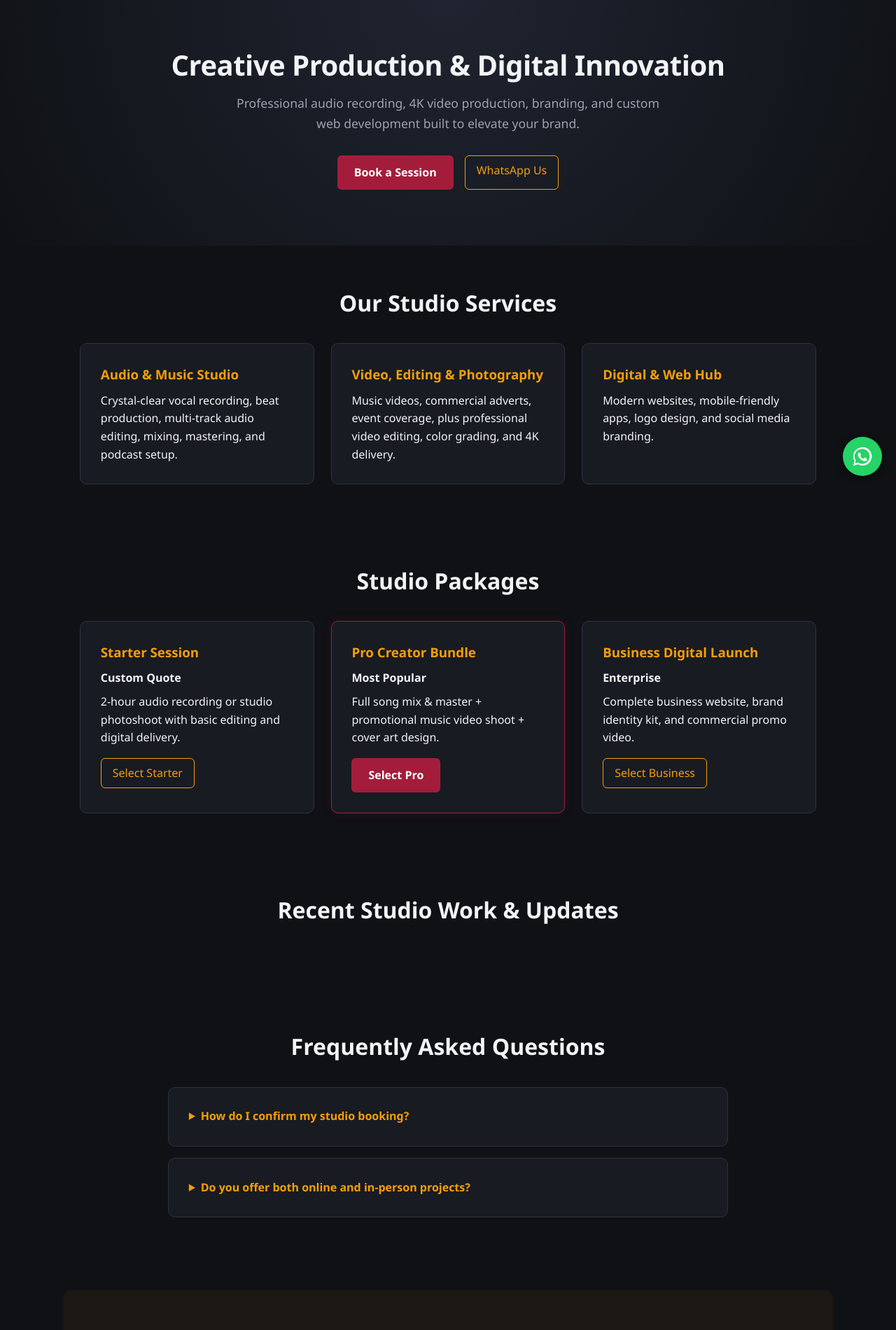
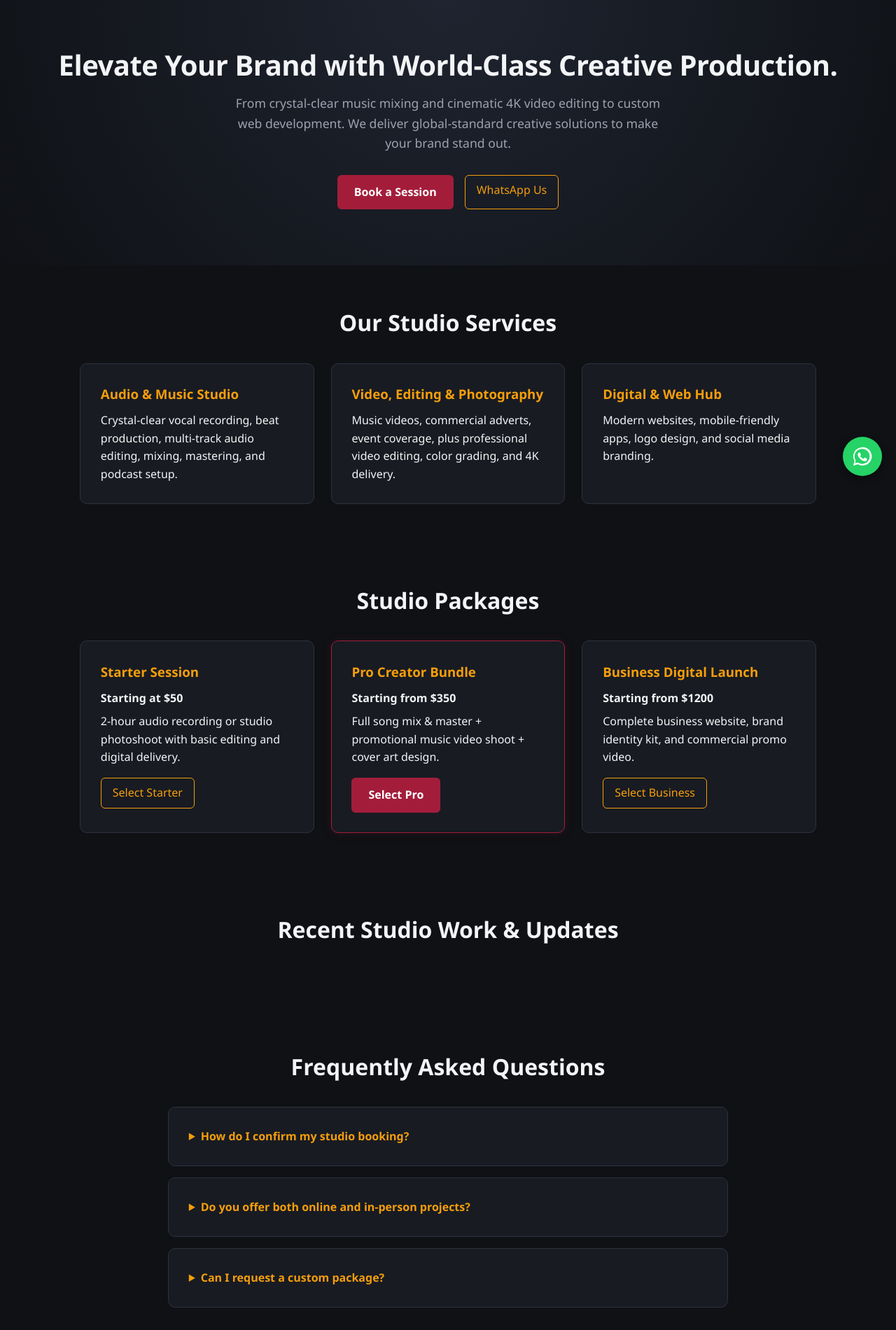
Before and after one commit to Musenze1/musenze-digital-hub, a plain HTML site: page index.html in a window 1280 px wide. Shown: the part 100-2000 px from the top of the page at 70% size. Drawn offline with Linux system fonts and the light colour scheme; no server answers.

Commit message:
Update index.html with new content and styles
Updated the stylesheet version and modified various sections including the hero, services, and footer details to enhance clarity and provide updated information.

```diff
--- a/index.html
+++ b/index.html
@@ -8,15 +8,19 @@
   <title>Musenze Digital Hub & Studio</title>
 
   <link rel="icon" type="image/png" href="939-removebg-preview.png">
-  <link rel="stylesheet" href="style.css?v=13">
+
+  <!-- Cache buster updated to v=15 -->
+  <link rel="stylesheet" href="style.css?v=15">
 </head>
 <body>
 
+  <!-- Navigation -->
   <header class="navbar">
     <div class="logo" id="site-brand">
       <img src="939-removebg-preview.png" alt="Musenze Digital Hub Logo">
       <span>MUSENZE DIGITAL HUB & STUDIO</span>
     </div>
+
     <nav>
       <a href="#services">Services</a>
       <a href="#packages">Packages</a>
@@ -26,15 +30,17 @@
     </nav>
   </header>
 
+  <!-- Hero Section -->
   <section class="hero">
-    <h1 id="site-hero-title">Creative Production & Digital Innovation</h1>
-    <p id="site-hero-subtitle">Professional audio recording, 4K video production, branding, and custom web development built to elevate your brand.</p>
+    <h1 id="site-hero-title">Elevate Your Brand with World-Class Creative Production.</h1>
+    <p id="site-hero-subtitle">From crystal-clear music mixing and cinematic 4K video editing to custom web development. We deliver global-standard creative solutions to make your brand stand out.</p>
     <div class="hero-btns">
       <a href="#booking" class="btn-primary">Book a Session</a>
       <a href="whatsapp://send?phone=2349040332445&text=Hello%20Musenze%20Digital%20Hub%20%26%20Studio,%20I%20would%20like%20to%20make%20a%20booking." class="btn-outline">WhatsApp Us</a>
     </div>
   </section>
 
+  <!-- Services Section -->
   <section id="services" class="container">
     <h2>Our Studio Services</h2>
     <div class="grid">
@@ -53,35 +59,42 @@
     </div>
   </section>
 
+  <!-- Service Packages -->
   <section id="packages" class="container">
     <h2>Studio Packages</h2>
     <div class="grid">
       <div class="card">
         <h3 id="site-pkg1-title">Starter Session</h3>
-        <p class="price" id="site-pkg1-price">Custom Quote</p>
+        <p class="price" id="site-pkg1-price">Starting at $50</p>
         <p id="site-pkg1-desc">2-hour audio recording or studio photoshoot with basic editing and digital delivery.</p>
         <a href="#booking" class="btn-outline" style="margin-top:1rem; display:inline-block;">Select Starter</a>
       </div>
+
       <div class="card featured">
         <h3 id="site-pkg2-title">Pro Creator Bundle</h3>
-        <p class="price" id="site-pkg2-price">Most Popular</p>
+        <p class="price" id="site-pkg2-price">Starting from $350</p>
         <p id="site-pkg2-desc">Full song mix & master + promotional music video shoot + cover art design.</p>
         <a href="#booking" class="btn-primary" style="margin-top:1rem; display:inline-block;">Select Pro</a>
       </div>
+
       <div class="card">
         <h3 id="site-pkg3-title">Business Digital Launch</h3>
-        <p class="price" id="site-pkg3-price">Enterprise</p>
+        <p class="price" id="site-pkg3-price">Starting from $1200</p>
         <p id="site-pkg3-desc">Complete business website, brand identity kit, and commercial promo video.</p>
         <a href="#booking" class="btn-outline" style="margin-top:1rem; display:inline-block;">Select Business</a>
       </div>
     </div>
   </section>
 
+  <!-- Portfolio & Studio Posts Section -->
   <section id="portfolio" class="container">
     <h2>Recent Studio Work & Updates</h2>
-    <div id="public-posts-grid" class="grid"></div>
+    <div id="public-posts-grid" class="grid">
+      <!-- Dynamic posts will load here -->
+    </div>
   </section>
 
+  <!-- Expandable FAQ Section -->
   <section id="faq" class="container">
     <h2>Frequently Asked Questions</h2>
     <div class="faq-list">
@@ -93,9 +106,14 @@
         <summary>Do you offer both online and in-person projects?</summary>
         <p>Yes! You can visit our physical studio for recording and shoots, or hire our digital hub remotely for web development, mixing, and graphic design.</p>
       </details>
+      <details class="card">
+        <summary>Can I request a custom package?</summary>
+        <p>Absolutely. Select "Full Creative Package" in the booking form and describe your exact budget and goals.</p>
+      </details>
     </div>
   </section>
 
+  <!-- Global Impact Counter Section -->
   <section id="completed-history" class="container" style="text-align: center; padding: 4rem 1rem; background-color: rgba(245, 158, 11, 0.05); border-radius: 12px; margin-top: 3rem; margin-bottom: 3rem;">
     <h2 style="margin-bottom: 2rem;">Our Global Impact</h2>
     <div style="margin: 2rem 0;">
@@ -142,6 +160,7 @@
     </div>
   </section>
 
+  <!-- Client Booking Form -->
   <section id="booking" class="container">
     <h2>Hire & Book Musenze Studio</h2>
     <form id="booking-form" class="form-box">
@@ -176,6 +195,7 @@
     </form>
   </section>
 
+  <!-- Floating WhatsApp One-Tap Chat Icon -->
   <a href="whatsapp://send?phone=2349040332445&text=Hello%20Musenze%20Digital%20Hub%20%26%20Studio,%20I%20would%20like%20to%20make%20a%20booking." class="whatsapp-float" aria-label="Chat on WhatsApp">
     <svg viewBox="0 0 32 32" width="30" height="30" fill="currentColor" aria-hidden="true">
       <path d="M16 2a13.9 13.9 0 0 0-12 20.9L2 30l7.3-1.9A14 14 0 1 0 16 2zm0 25.5c-2.3 0-4.5-.6-6.4-1.8l-.5-.3-4.3 1.1 1.1-4.2-.3-.5A11.5 11.5 0 1 1 16 27.5zm6.3-8.6c-.3-.2-2-.9-2.3-1.1-.3-.1-.5-.2-.8.2-.2.3-.9 1.1-1.1 1.3-.2.2-.4.2-.7.1-1.9-.9-3.2-1.7-4.5-3.8-.3-.5.3-.5.9-1.7.1-.2 0-.4-.1-.6-.1-.2-.8-1.9-1.1-2.6-.3-.7-.6-.6-.8-.6h-.7c-.2 0-.6.1-.9.4-.3.3-1.2 1.2-1.2 2.9s1.3 3.4 1.4 3.6c.2.2 2.5 3.8 6 5.3 2.2.9 3.1 1 4.2.9.7-.1 2-.8 2.3-1.6.3-.8.3-1.5.2-1.6-.1-.2-.3-.3-.6-.4z"/>
@@ -183,10 +203,11 @@
   </a>
 
   <footer>
-    <p id="site-footer-contact">WhatsApp: <a href="whatsapp://send?phone=2349040332445" style="color:#f59e0b;">+234 904 033 2445</a> | Call: <a href="tel:+2349040332445" style="color:#f59e0b;">+234 904 033 2445</a></p>
+    <p id="site-footer-contact">Call / WhatsApp: +234 904 033 2445 | Available Mon-Sat (9am - 6pm)</p>
     <p>&copy; 2026 Musenze Digital Hub & Studio. All rights reserved.</p>
   </footer>
 
+  <!-- Load the public script -->
   <script type="module" src="script.js"></script>
 </body>
-      </html>
+</html>
```
